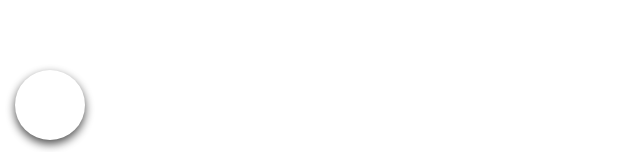
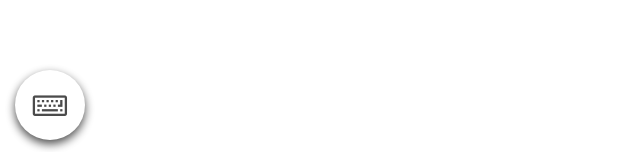
Before and after one commit to jghinestrosa/typing-colors, a website: page app/index.html in a window 1280 px wide. Shown: the part 645-797 px from the top of the page, 0-640 px from the left. Drawn offline with nearby package versions, Linux system fonts and the light colour scheme; files that its build step writes are made by us from their sources.

Commit message:
Add font-awesome and a keyboard icon to the button

```diff
--- a/app/index.html
+++ b/app/index.html
@@ -9,6 +9,7 @@
     <!-- Place favicon.ico and apple-touch-icon.png in the root directory -->
     <!-- build:css(.) styles/vendor.css -->
     <!-- bower:css -->
+    <link rel="stylesheet" href="bower_components/font-awesome/css/font-awesome.css" />
     <!-- endbower -->
     <!-- endbuild -->
     <!-- build:css(.tmp) styles/main.css -->
@@ -24,7 +25,7 @@
       </div>
     </div>
     <div id="show-keyboard" class="round-button">
-
+      <span class="fa fa-keyboard-o fa-2x"></span>
     </div>
     <div id="dark-background"></div>
     <!-- build:js(.) scripts/vendor.js -->
--- a/app/styles/main.css
+++ b/app/styles/main.css
@@ -64,6 +64,15 @@ html, body, canvas, #text-content {
   margin-bottom: 15px;
   width: 70px;
   height: 70px;
+  display: table;
+}
+
+#show-keyboard span {
+  width: 100%;
+  height: 100%;
+  display: table-cell;
+  text-align: center;
+  vertical-align: middle;
 }
 
 .invisible {
--- a/bower.json
+++ b/bower.json
@@ -2,6 +2,7 @@
   "name": "typing-colors",
   "private": true,
   "dependencies": {
-    "jquery": "~1.11.1"
+    "jquery": "~1.11.1",
+    "font-awesome": "~4.3.0"
   }
 }
```
